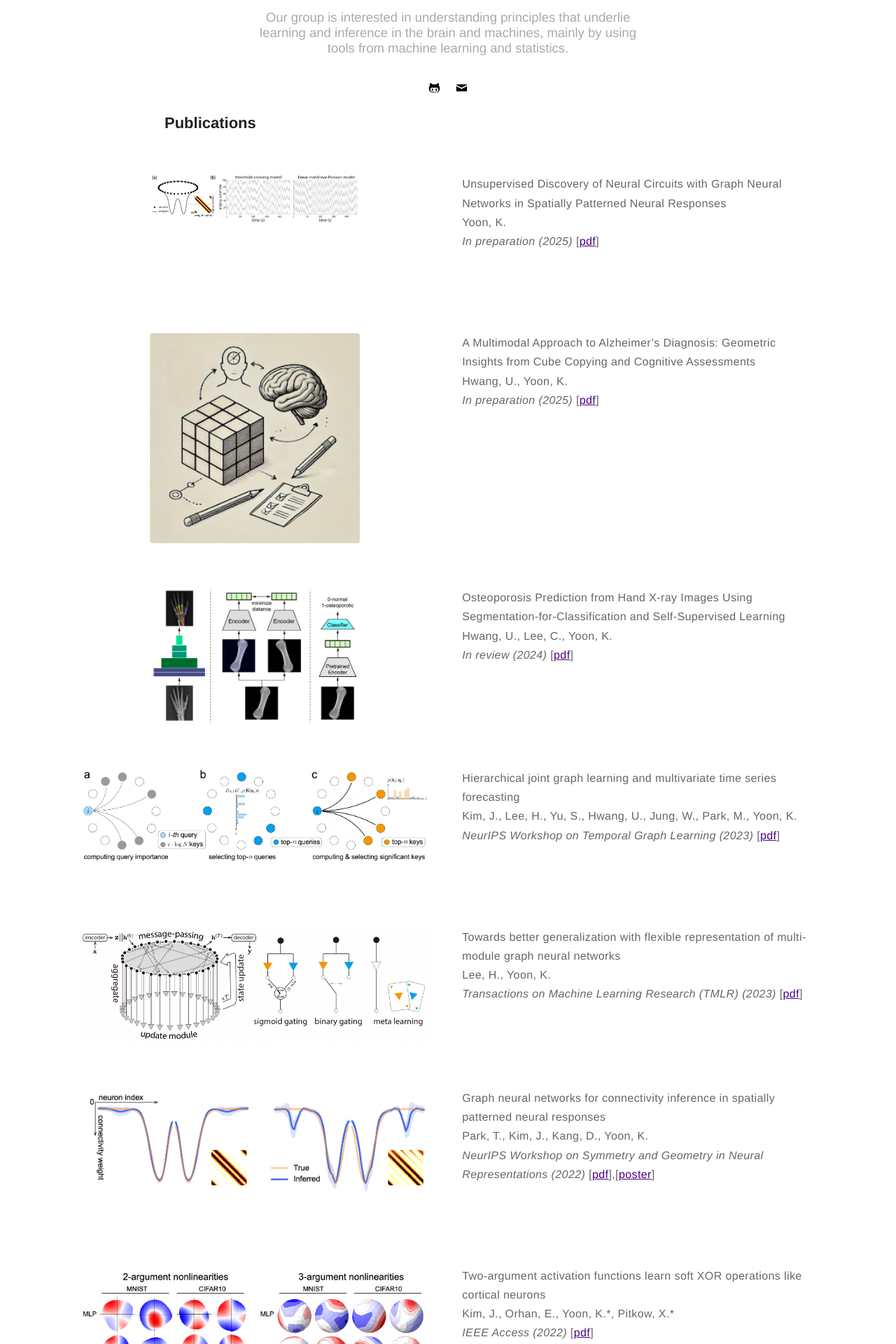
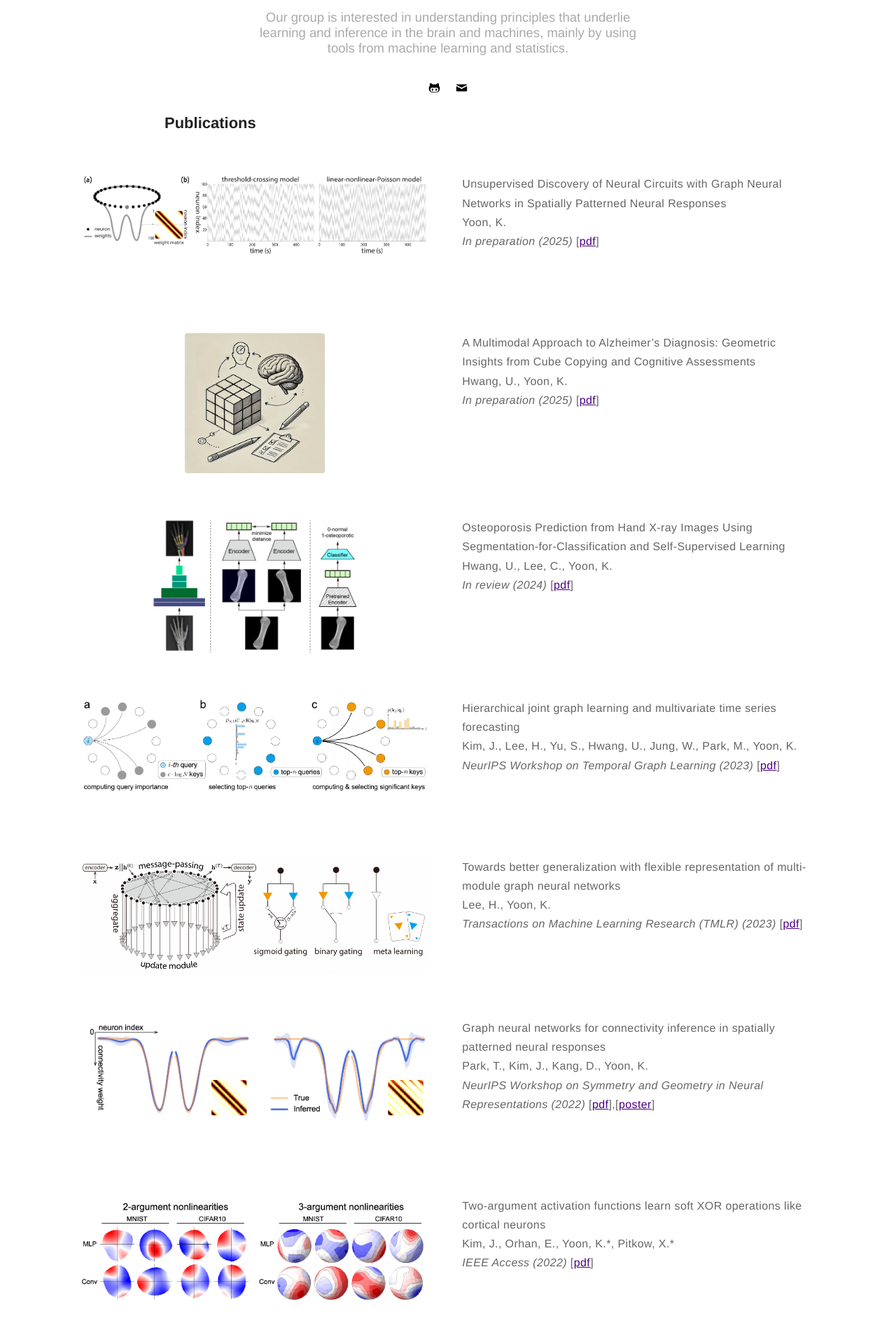
Before and after one commit to kijungyoon/kijungyoon.github.io, a Jekyll site: the page built from papers.md, in a window 1280 px wide. Shown: the part 325-2245 px from the top of the page at 70% size. Built offline with Jekyll 4.4.1, drawn with Linux system fonts in a browser that asks for light colours.

Commit message:
Update papers.md

```diff
--- a/papers.md
+++ b/papers.md
@@ -10,7 +10,7 @@
 <h2>Publications</h2>
 <div class="side-by-side">
     <div class="toleft" style="text-align:center">
-        <img class="image" src="https://kijungyoon.github.io/assets/images/circ_inf.png" alt="Alt Text" width="300">
+        <img class="image" src="https://kijungyoon.github.io/assets/images/circ_inf.png" alt="Alt Text">
     </div>
 
     <div class="toright">
@@ -23,7 +23,7 @@
 
 <div class="side-by-side">
     <div class="toleft" style="text-align:center">
-        <img class="image" src="https://kijungyoon.github.io/assets/images/alzheimer.png" alt="Alt Text" width="300">
+        <img class="image" src="https://kijungyoon.github.io/assets/images/alzheimer.png" alt="Alt Text" width="200">
     </div>
 
     <div class="toright">
```
